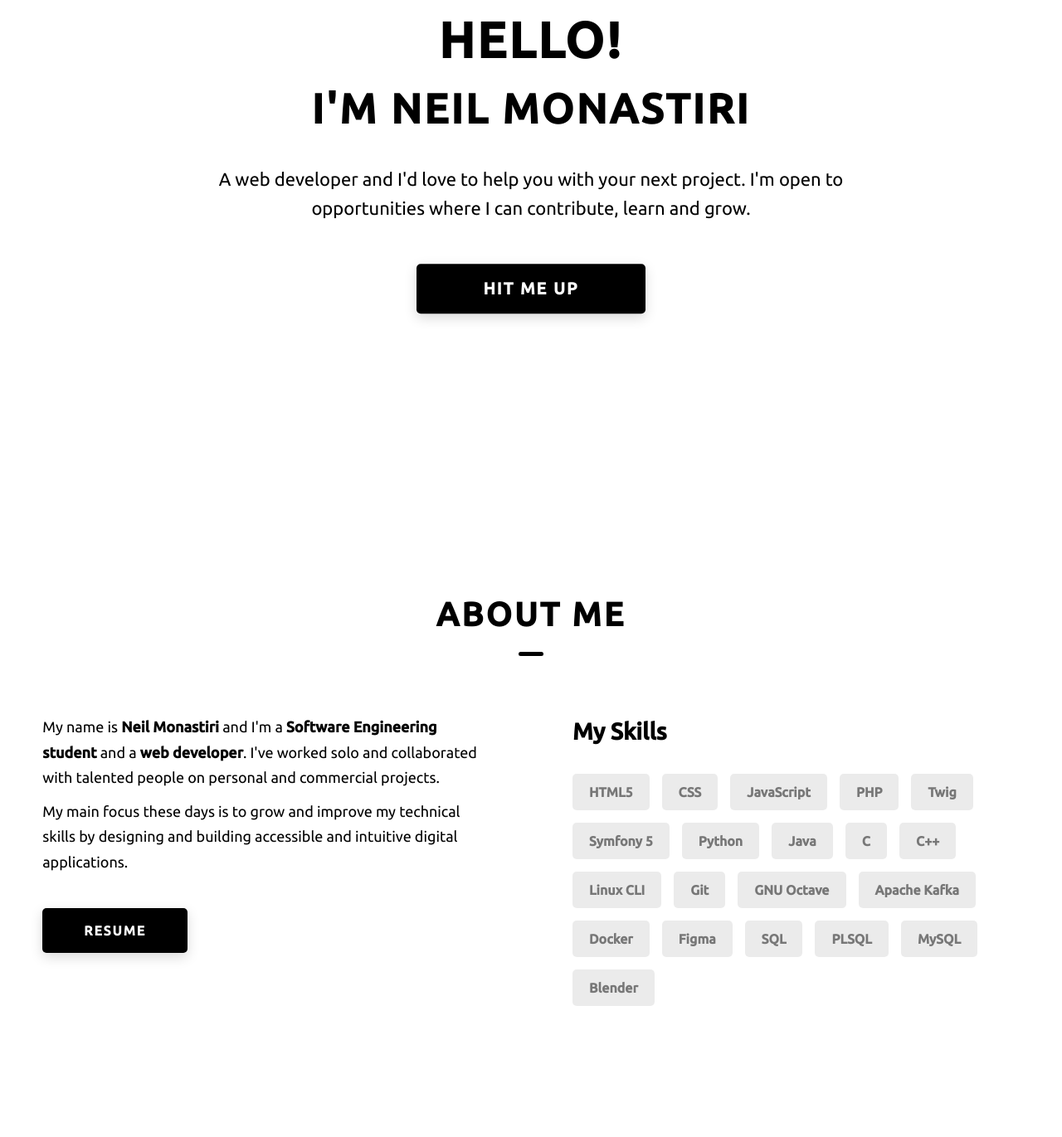
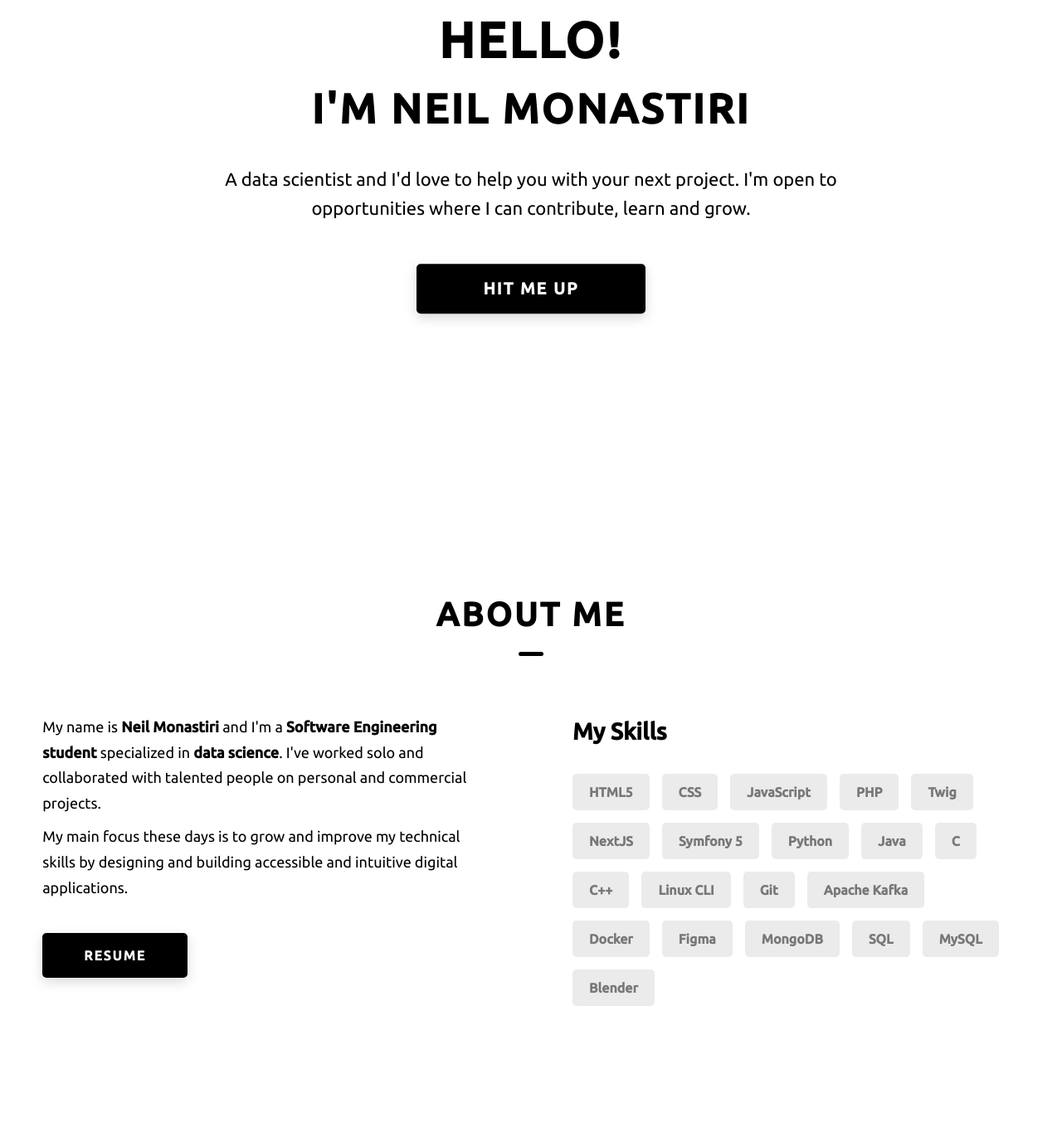
Before and after one commit to neilmonastiri/neilmonastiri.github.io, a plain HTML site: page index.html in a window 1280 px wide. Shown: the part 209-1580 px from the top of the page at 83% size. Drawn offline with Linux system fonts and the light colour scheme.

Commit message:
Updated for early 2024

```diff
--- a/index.html
+++ b/index.html
@@ -57,7 +57,7 @@
             <h1 class="heading heading-primary">Hello!</h1>
             <h3 class="heading heading-secondary">I'm Neil Monastiri</h3>
             <div class="home-hero__info">
-                <p class="text-primary">A web developer and I'd love to help you with your next project. I'm open to
+                <p class="text-primary">A data scientist and I'd love to help you with your next project. I'm open to
                     opportunities where I can contribute, learn and grow.</p>
             </div>
             <div class="home-hero__cta"><a href="./#contact" class="btn btn--bg">Hit me up</a></div>
@@ -72,7 +72,7 @@
                     <!-- <h3 class="about__content-title">Get to know me!</h3> -->
                     <div class="about__content-details">
                         <p class="about__content-details-para">My name is <strong>Neil Monastiri</strong> and I'm a
-                            <strong>Software Engineering student </strong>and a <strong>web developer</strong>. I've
+                            <strong>Software Engineering student </strong>specialized in <strong>data science</strong>. I've
                             worked solo and collaborated with talented people on personal and commercial projects.
                         </p>
                         <p class="about__content-details-para">My main focus these days is to grow and improve my
@@ -91,6 +91,7 @@
                         <div class="skills__skill">JavaScript</div>
                         <div class="skills__skill">PHP</div>
                         <div class="skills__skill">Twig</div>
+                        <div class="skills__skill">NextJS</div>
                         <div class="skills__skill">Symfony 5</div>
                         <div class="skills__skill">Python</div>
                         <div class="skills__skill">Java</div>
@@ -98,12 +99,11 @@
                         <div class="skills__skill">C++</div>
                         <div class="skills__skill">Linux CLI</div>
                         <div class="skills__skill">Git</div>
-                        <div class="skills__skill">GNU Octave</div>
                         <div class="skills__skill">Apache Kafka</div>
                         <div class="skills__skill">Docker</div>
                         <div class="skills__skill">Figma</div>
+                        <div class="skills__skill">MongoDB</div>
                         <div class="skills__skill">SQL</div>
-                        <div class="skills__skill">PLSQL</div>
                         <div class="skills__skill">MySQL</div>
                         <div class="skills__skill">Blender</div>
                     </div>
@@ -212,7 +212,7 @@
                 </div>
             </div>
             <div class="main-footer__lower">
-                <p>©Copyright 2023 Neil Monastiri, based on <a href="https://rammaheshwari.com">Ram Maheshwari</a></p>
+                <p>©Copyright 2024 Neil Monastiri, based on <a href="https://rammaheshwari.com">Ram Maheshwari</a></p>
             </div>
         </div>
     </footer>
```
Also changed, not shown: 1 other file.
